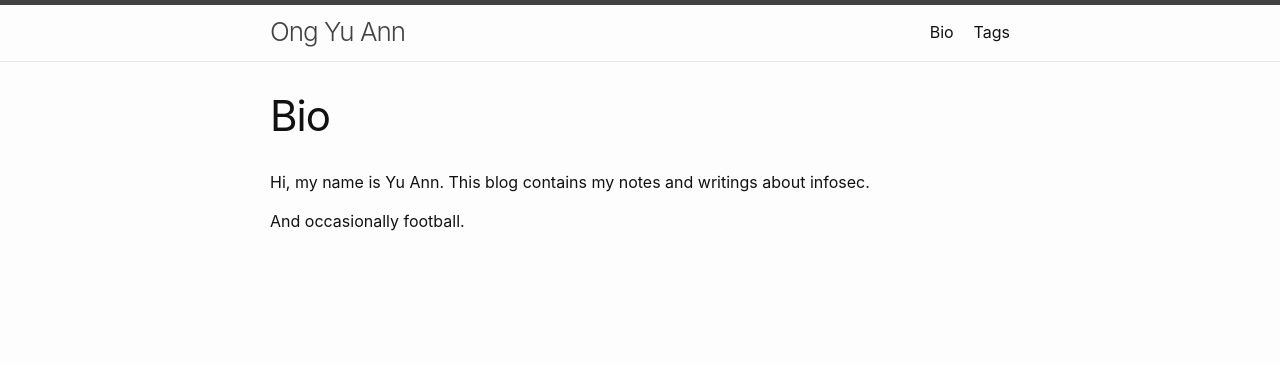
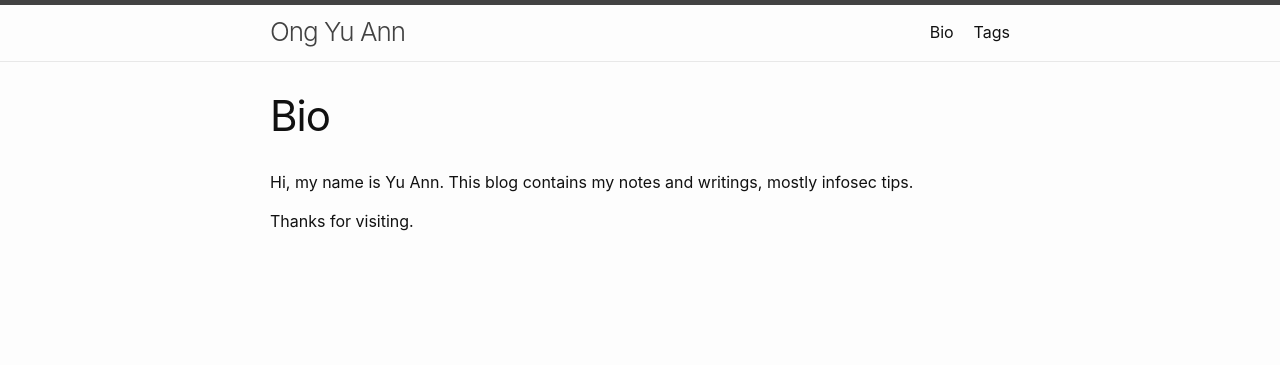
Before and after one commit to ongyuann/ongyuann.github.io, a Jekyll site: the page built from about.md, in a window 1280 px wide. Shown: the top 365 px of the page. Built offline with Jekyll 4.4.1, drawn with Linux system fonts in a browser that asks for light colours.

Commit message:
Update about.md

```diff
--- a/about.md
+++ b/about.md
@@ -4,6 +4,6 @@ title: Bio
 permalink: /bio/
 ---
 
-Hi, my name is Yu Ann. This blog contains my notes and writings about infosec.
+Hi, my name is Yu Ann. This blog contains my notes and writings, mostly infosec tips.
 
-And occasionally football.
+Thanks for visiting.
```
